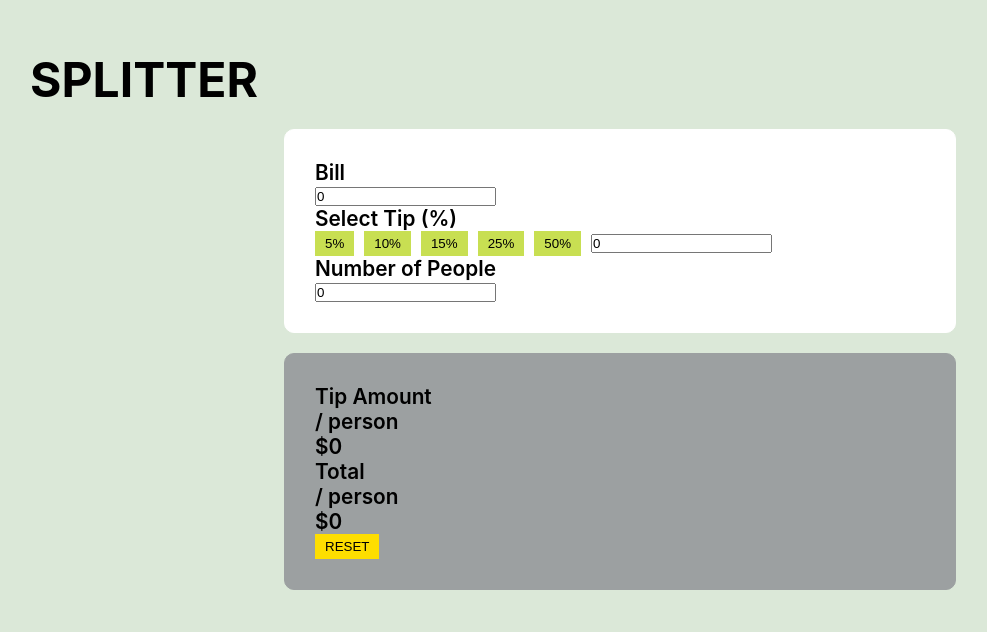
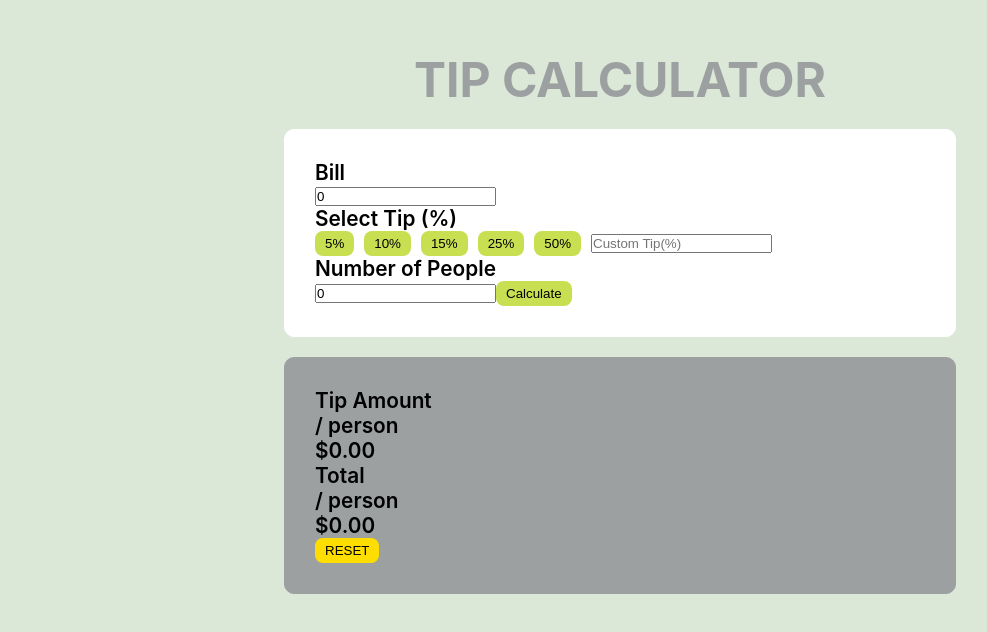
Before and after one commit to Meg-1126/tip-calcuration, a React (Create React App) app: page / in a window 1280 px wide. Shown: the top 632 px of the page, without its empty margins (20-1007 px from the left). Built offline with nearby package versions, Linux system fonts and the light colour scheme.

Commit message:
Add necessary functions

```diff
--- a/src/App.js
+++ b/src/App.js
@@ -9,6 +9,8 @@ import StyledApp from './Components/StyledApp'
 function App() {
   const [bill, setBill] = useState(0);
   const [selectedBtn, setSelectedBtn] = useState(0);
+  const [customInput, setCustomInput] = useState(0);
+  const [displayInput, setDisplayInput] = useState("Custom Tip(%)");
   const [tip, setTip] = useState(0);
   const [customTip, setCustomTip] = useState(0);
   const [isClicked, setIsClicked] = useState(false);
@@ -16,17 +18,17 @@ function App() {
   const [total, setTotal] = useState(0);
 
   return (
+   <AppContext.Provider value={{bill, setBill, selectedBtn, setSelectedBtn, customInput, setCustomInput, displayInput, setDisplayInput, tip, setTip, customTip, setCustomTip, isClicked, setIsClicked, num, setNum, total, setTotal}}>
     <StyledApp>
     <div className="App">
-      <AppContext.Provider value={{bill, setBill, selectedBtn, setSelectedBtn, tip, setTip, customTip, setCustomTip, isClicked, setIsClicked, num, setNum, total, setTotal}}>
        <Title />
        <div className='wrapper__sections'>
        <InputSection />
        <ResultSection/>
        </div>
-      </AppContext.Provider>
     </div>
     </StyledApp>
+   </AppContext.Provider>
   );
 }
 
--- a/src/Components/InputSection.js
+++ b/src/Components/InputSection.js
@@ -1,56 +1,144 @@
 import React, { useContext } from "react";
+import { ThemeProvider } from "styled-components";
 import { AppContext } from "./appContext";
 
-export default function InputSection () {
+export default function InputSection() {
   const calc = useContext(AppContext);
-
+  const theme = { main: "black" };
   const handleChangeBill = (e) => {
     calc.setBill(e.target.value);
-  }
+  };
 
   const handleChangeNum = (e) => {
     calc.setNum(e.target.value);
-     calc.setTip((calc.bill*calc.selectedBtn)/e.target.value);
-     calc.setTotal((calc.bill/e.target.value)+((calc.bill*calc.selectedBtn)/e.target.value));
-  }
+    // calc.setTip((calc.bill * calc.selectedBtn) / e.target.value);
+    //  calc.setTotal((calc.bill/e.target.value)+((calc.bill*calc.selectedBtn)/e.target.value));
+  };
 
   const handleChangeCustom = (e) => {
-    calc.setSelectedBtn(e.target.value/100);
-  }
+    calc.setDisplayInput(e.target.value);
+    calc.setCustomInput(e.target.value / 100);
+    // calc.setCustomTip((calc.bill*calc.customInput)/calc.num);
+    // calc.setTotal((calc.bill/calc.num)+((calc.bill*calc.customInput)/calc.num));
+  };
 
   const handleClick = (e) => {
-      if ((e.target.value === "5") && (calc.bill > 0)) {
-        alert(e.target.value + "% is selected.");
+    // if ((e.target.value === "5") && (calc.bill > 0)) {
+    if (e.target.value === "5") {
       calc.setSelectedBtn(0.05);
-      } else if ((e.target.value === "10")) {
-        alert(e.target.value + "% is selected.");
+      calc.setIsClicked(!calc.isClicked);
+    } else if (e.target.value === "10") {
       calc.setSelectedBtn(0.1);
-      } else if ((e.target.value === "15")) {
-        alert(e.target.value + "% is selected.");
+      calc.setIsClicked(!calc.isClicked);
+    } else if (e.target.value === "15") {
       calc.setSelectedBtn(0.15);
-      } else if ((e.target.value === "25")) {
-        alert(e.target.value + "% is selected.");
+      calc.setIsClicked(!calc.isClicked);
+    } else if (e.target.value === "25") {
       calc.setSelectedBtn(0.25);
-      } else if ((e.target.value === "50")) {
-        alert(e.target.value + "% is selected.");
+      calc.setIsClicked(!calc.isClicked);
+    } else if (e.target.value === "50") {
       calc.setSelectedBtn(0.5);
+      calc.setIsClicked(!calc.isClicked);
+    }
+  };
+
+  const handleClickCalc = (e) => {
+    if (!calc.bill) {
+      alert("You must input the bill!");
+    } else if (!calc.num) {
+      alert("You must input the number of people!");
+    } else if (!calc.selectedBtn && !calc.customInput) {
+      alert("You must set the tip percentage");
+    } else {
+      console.log("submit");
+      if (calc.customInput) {
+        calc.setCustomTip((calc.bill * calc.customInput) / calc.num);
+        calc.setTotal(
+          calc.bill / calc.num + (calc.bill * calc.customInput) / calc.num
+        );
+      } else {
+      calc.setTotal(
+        calc.bill / calc.num + (calc.bill * calc.selectedBtn) / calc.num
+      );
+      calc.setTip((calc.bill * calc.selectedBtn) / calc.num);
       }
     }
+  };
   return (
     <section className="section__input">
       <p>Bill</p>
-      <input type="number" value={calc.bill} placeholder="$" onChange={handleChangeBill}></input>
+      <input
+        type="number"
+        value={calc.bill}
+        placeholder="$"
+        onChange={handleChangeBill}
+      ></input>
       <div className="wrapper__btn">
         <p>Select Tip (%)</p>
-       <button className="btn__per" onClick={handleClick} value="5">5%</button>
-       <button className="btn__per" onClick={handleClick} value="10">10%</button>
-       <button className="btn__per" onClick={handleClick} value="15">15%</button>
-       <button className="btn__per" onClick={handleClick} value="25">25%</button>
-       <button className="btn__per" onClick={handleClick} value="50">50%</button>
-       <input type="number" value={calc.selectedBtn} className="input__custom" placeholder="Custom tip" onChange={handleChangeCustom}></input>
+        <ThemeProvider theme={theme}>
+          <button
+            className={
+              calc.isClicked && calc.selectedBtn === 0.05 && "btn__clicked"
+            }
+            onClick={handleClick}
+            value="5"
+          >
+            5%
+          </button>
+          <button
+            className={
+              calc.isClicked && calc.selectedBtn === 0.1 && "btn__clicked"
+            }
+            onClick={handleClick}
+            value="10"
+          >
+            10%
+          </button>
+          <button
+            className={
+              calc.isClicked && calc.selectedBtn === 0.15 && "btn__clicked"
+            }
+            onClick={handleClick}
+            value="15"
+          >
+            15%
+          </button>
+          <button
+            className={
+              calc.isClicked && calc.selectedBtn === 0.25 && "btn__clicked"
+            }
+            onClick={handleClick}
+            value="25"
+          >
+            25%
+          </button>
+          <button
+            className={
+              calc.isClicked && calc.selectedBtn === 0.5 && "btn__clicked"
+            }
+            onClick={handleClick}
+            value="50"
+          >
+            50%
+          </button>
+        </ThemeProvider>
+        <input
+          type="number"
+          value={calc.displayInput}
+          className="input__custom"
+          placeholder="Custom Tip(%)"
+          onChange={handleChangeCustom}
+          disabled={calc.selectedBtn !== 0 ? true : false}
+        />
       </div>
       <p>Number of People</p>
-      <input type="number" value={calc.num} placeholder="How many people...?" onChange={handleChangeNum} ></input>
+      <input
+        type="number"
+        value={calc.num}
+        placeholder="How many people...?"
+        onChange={handleChangeNum}
+      ></input>
+      <button onClick={handleClickCalc}>Calculate</button>
     </section>
   );
 }
--- a/src/Components/ResultSection.js
+++ b/src/Components/ResultSection.js
@@ -4,23 +4,29 @@ import { AppContext } from "./appContext";
 export default function ResultSection () {
   const calc = useContext(AppContext);
 
-  const handleClick = () => {
+  const handleClickReset = () => {
     calc.setBill(0);
     calc.setSelectedBtn(0);
+    calc.setCustomInput(0);
+    calc.setDisplayInput("Custom");
     calc.setCustomTip(0);
     calc.setIsClicked(false);
     calc.setNum(0);
     calc.setTip(0);
     calc.setTotal(0);
-  }
+  };
 
   return (
     <section className="section__result">
-      <p>Tip Amount<br/>/ person</p>
-      <p>${calc.tip}</p>
-      <p>Total<br/>/ person</p>
-      <p>${calc.total}</p>
-      <button className="btn__reset" onClick={handleClick}>RESET</button>
+      <p>Tip Amount</p><p>/ person</p>
+      {(calc.num !== 0) && (calc.selectedBtn !== 0) && (calc.num !== 0)
+      ?<p>${calc.tip.toFixed(2)}</p>
+      :(calc.num !== 0) && (calc.customInput !== 0) && (calc.num !== 0)?<p>${calc.customTip.toFixed(2)}</p>
+      :<p>$0.00</p>}
+      <p>Total</p><p>/ person</p>
+      {(calc.num !== 0) && ((calc.selectedBtn !== 0)||(calc.customInput !== 0)) && (calc.num !== 0)
+      ?<p>${calc.total.toFixed(2)}</p>:<p>$0.00</p>}
+      <button className="btn__reset" onClick={handleClickReset}>RESET</button>
     </section>
   );
 }
--- a/src/Components/StyledApp.js
+++ b/src/Components/StyledApp.js
@@ -1,4 +1,5 @@
 import styled from 'styled-components';
+
 
 const StyledApp = styled.div`
   * {
@@ -8,12 +9,14 @@ const StyledApp = styled.div`
 
   .App {
     height: 100vh;
-  background-color: #DBE8D8;
+    background-color: #dbe8d8;
     padding: 30px;
     text-align: left;
     h1 {
       font-size: 3rem;
       padding: 20px;
+      color: #9ca0a1;
+      text-align: center;
     }
     .wrapper__sections {
       display: flex;
@@ -21,7 +24,7 @@ const StyledApp = styled.div`
       box-sizing: border-box;
 
       .section__input {
-      background-color: #FFFFFF;
+        background-color: #ffffff;
         border: 1px solid white;
         border-radius: 10px;
         margin: 0 auto;
@@ -32,11 +35,20 @@ const StyledApp = styled.div`
           padding: 5px 10px;
           margin-right: 10px;
           border: none;
-        background-color: #C8DF52;
+          border-radius: 8px;
+          background-color: #c8df52;
 
           &:hover {
             cursor: pointer;
+            background-color: #8b9c36;
+            color: white;
+            transition: 0.5s;
           }
+
+        }
+        .btn__clicked {
+          background-color: #8b9c36;
+          color: white;
         }
 
         p {
@@ -46,8 +58,8 @@ const StyledApp = styled.div`
       }
 
       .section__result {
-      background-color: #9CA0A1;
-      border: 1px solid #9CA0A1;
+        background-color: #9ca0a1;
+        border: 1px solid #9ca0a1;
         border-radius: 10px;
         margin: 0 auto;
         padding: 30px;
@@ -57,9 +69,12 @@ const StyledApp = styled.div`
           padding: 5px 10px;
           margin-right: 10px;
           border: none;
-        background-color: #FEDE00;
+          border-radius: 8px;
+          background-color: #fede00;
           &:hover {
             cursor: pointer;
+            background-color: #ffffff;
+            transition: 0.5s;
           }
         }
 
@@ -69,11 +84,7 @@ const StyledApp = styled.div`
         }
       }
     }
-
   }
-
-
-
 `;
 
 export default StyledApp;
--- a/src/Components/Title.js
+++ b/src/Components/Title.js
@@ -3,6 +3,6 @@ import React from 'react';
 export default function Title () {
 
   return (
-   <h1>SPLITTER</h1>
+   <h1>TIP CALCULATOR</h1>
   );
 }
```
Lines whose indentation alone changed are shown as unchanged.
